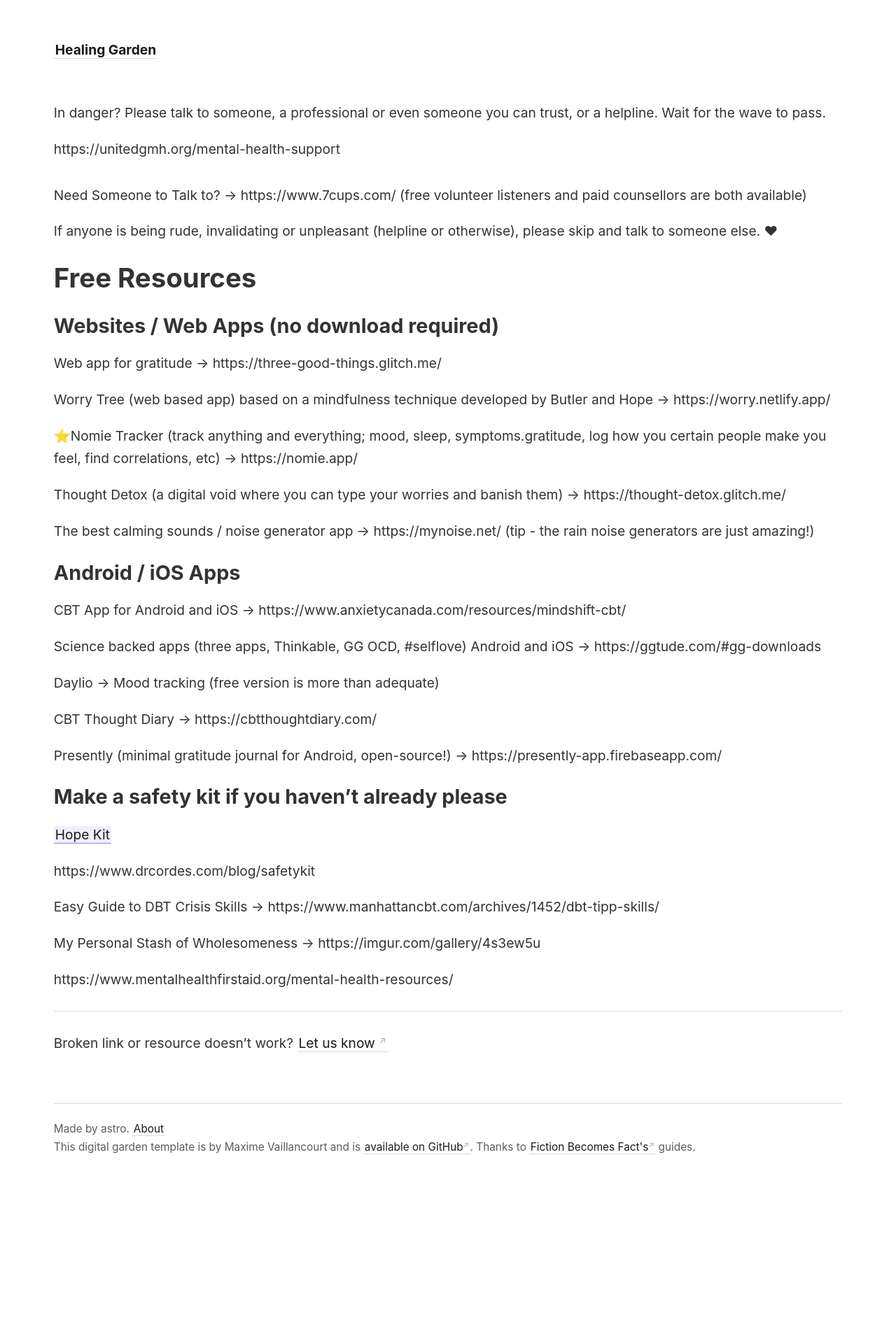
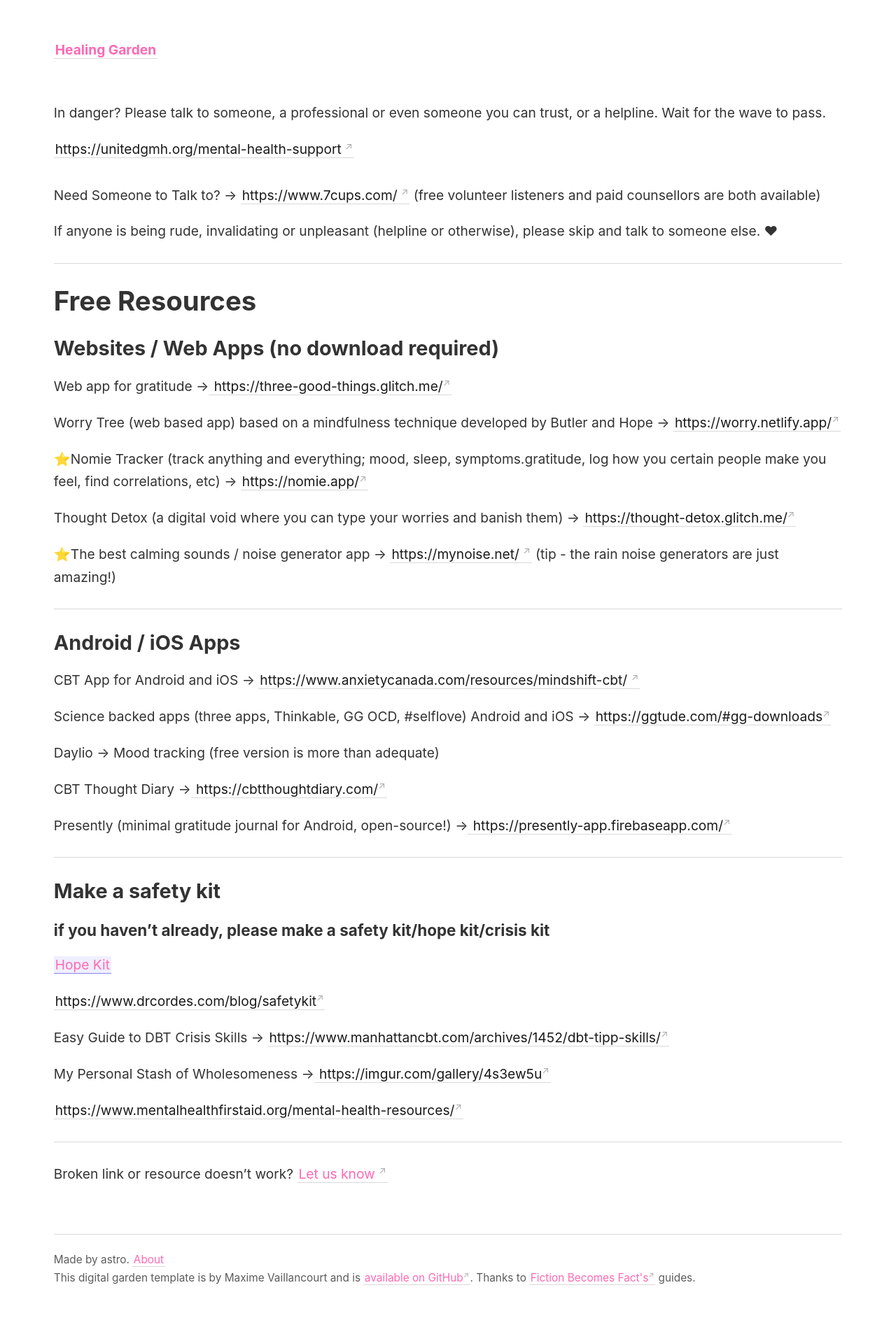
Before and after one commit to corvusdeinanis/couscous, a Jekyll site: the page built from _pages/resources.md, in a window 1280 px wide. Shown: the whole page at 70% size. Built offline with Jekyll 4.4.1, drawn with Linux system fonts in a browser that asks for light colours; before the commit the page ends 1720 px from its top, so only the background shows below that.

Commit message:
Update resources.md

```diff
--- a/_pages/resources.md
+++ b/_pages/resources.md
@@ -5,53 +5,75 @@
 permalink : /resources
 ---
 
+<style>
+a:link {
+  text-decoration: none;
+  color:#FF69B4;
+}
+
+a:visited {
+  text-decoration: none;
+}
+
+a:hover {
+  text-decoration: underline;
+}
+
+a:active {
+  text-decoration: underline;
+}
+</style>
 
 In danger? Please talk to someone, a professional or even someone you can trust, or a helpline. Wait for the wave to pass. <br>
 
-https://unitedgmh.org/mental-health-support <br> <br>
-Need Someone to Talk to? -> https://www.7cups.com/ (free volunteer listeners and paid counsellors are both available)
+<a> https://unitedgmh.org/mental-health-support </a> <br> <br>
+Need Someone to Talk to? -> <a> https://www.7cups.com/ </a> (free volunteer listeners and paid counsellors are both available)
 
 If anyone is being rude, invalidating or unpleasant (helpline or otherwise), please skip and talk to someone else. ♥
+<hr>
 
 # Free Resources
 
 ## Websites / Web Apps (no download required)
 
-Web app for gratitude -> https://three-good-things.glitch.me/
+Web app for gratitude -><a> https://three-good-things.glitch.me/</a>
 
-Worry Tree (web based app) based on a mindfulness technique developed by Butler and Hope -> https://worry.netlify.app/
+Worry Tree (web based app) based on a mindfulness technique developed by Butler and Hope -> <a> https://worry.netlify.app/</a>
 
-⭐Nomie Tracker (track anything and everything; mood, sleep, symptoms.gratitude, log how you certain people make you feel, find correlations, etc) -> https://nomie.app/
+⭐Nomie Tracker (track anything and everything; mood, sleep, symptoms.gratitude, log how you certain people make you feel, find correlations, etc) -> <a>https://nomie.app/</a>
 
-Thought Detox (a digital void where you can type your worries and banish them) -> https://thought-detox.glitch.me/
+Thought Detox (a digital void where you can type your worries and banish them) -> <a>https://thought-detox.glitch.me/</a>
 
-The best calming sounds / noise generator app -> https://mynoise.net/ (tip - the rain noise generators are just amazing!)
+⭐The best calming sounds / noise generator app -> <a>https://mynoise.net/ </a> (tip - the rain noise generators are just amazing!)
 
-
+<hr>
 
 ## Android / iOS Apps
-CBT App for Android and iOS -> https://www.anxietycanada.com/resources/mindshift-cbt/
+CBT App for Android and iOS -> <a> https://www.anxietycanada.com/resources/mindshift-cbt/ </a>
 
-Science backed apps (three apps, Thinkable, GG OCD, #selflove) Android and iOS -> https://ggtude.com/#gg-downloads
+Science backed apps (three apps, Thinkable, GG OCD, #selflove) Android and iOS -> <a>https://ggtude.com/#gg-downloads</a>
 
 Daylio -> Mood tracking (free version is more than adequate)
 
-CBT Thought Diary -> https://cbtthoughtdiary.com/
+CBT Thought Diary -><a> https://cbtthoughtdiary.com/</a>
 
-Presently (minimal gratitude journal for Android, open-source!) -> https://presently-app.firebaseapp.com/
+Presently (minimal gratitude journal for Android, open-source!) -><a> https://presently-app.firebaseapp.com/</a>
 
+<hr>
 
-## Make a safety kit if you haven't already please
+## Make a safety kit
+
+###  if you haven't already, please make a safety kit/hope kit/crisis kit
 
 [[Hope Kit]]
 
-https://www.drcordes.com/blog/safetykit
+<a> https://www.drcordes.com/blog/safetykit</a>
 
-Easy Guide to DBT Crisis Skills -> https://www.manhattancbt.com/archives/1452/dbt-tipp-skills/
+Easy Guide to DBT Crisis Skills -> <a>https://www.manhattancbt.com/archives/1452/dbt-tipp-skills/</a>
 
-My Personal Stash of Wholesomeness -> https://imgur.com/gallery/4s3ew5u
+My Personal Stash of Wholesomeness -><a> https://imgur.com/gallery/4s3ew5u</a>
 
-https://www.mentalhealthfirstaid.org/mental-health-resources/
+<a>https://www.mentalhealthfirstaid.org/mental-health-resources/</a>
 
 ___
 
```
